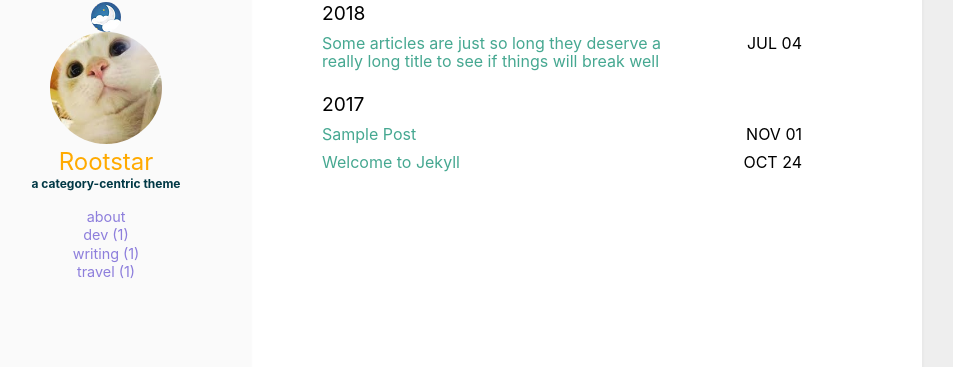
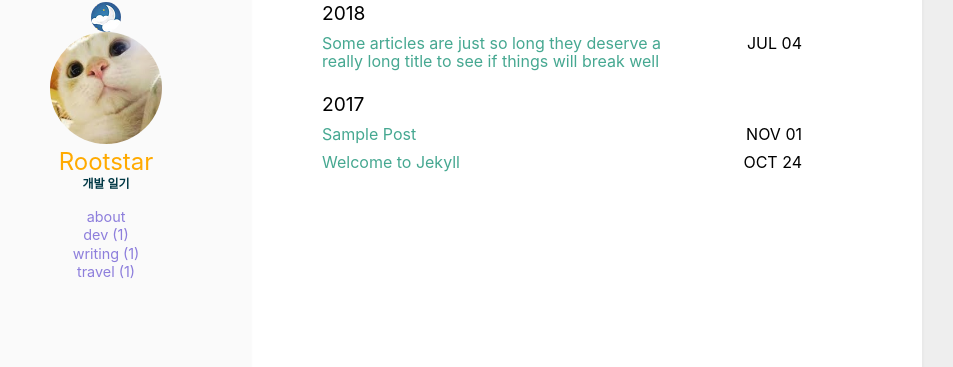
Before and after one commit to Rootstar07/Rootstar07.github.io, a Jekyll site: the page built from index.html, in a window 1280 px wide. Shown: the part 148-515 px from the top of the page, without its empty margins (198-1151 px from the left). Built offline with Jekyll 4.4.1, drawn with Linux system fonts in a browser that asks for light colours.

Commit message:
Update _config.yml

```diff
--- a/_config.yml
+++ b/_config.yml
@@ -20,7 +20,7 @@ user:
   name: Rootstar
   pic: /assets/img/cat.jpg
   picAlt: "catbook"
-  job: a category-centric theme
+  job: 개발 일기
   aboutme: true # comment this out if you don't need the 'about' page.
 
 exclude:
```
